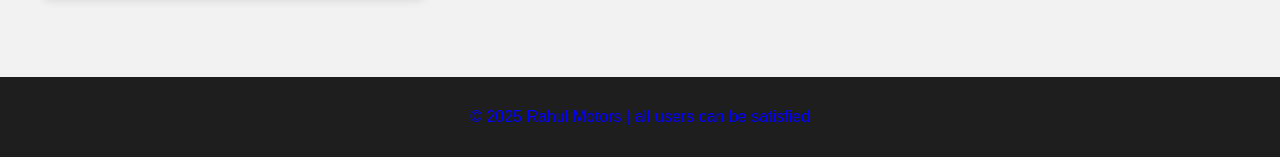
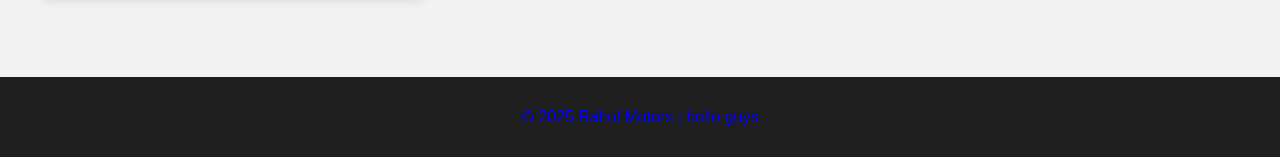
Before and after one commit to rsrr82792-glitch/django-todoapp, a Django app: page / in a window 1280 px wide. Shown: the part 802-959 px from the top of the page. Run offline with Django 3.2, Linux system fonts and the light colour scheme.

Commit message:
Update footer text in cars.html

```diff
--- a/todoApp/templates/cars.html
+++ b/todoApp/templates/cars.html
@@ -98,7 +98,7 @@
   </div>
 
   <footer>
-    <p>© 2025 Rahul Motors | all users can be satisfied </p>
+    <p>© 2025 Rahul Motors | hello guys </p>
   </footer>
 </body>
 </html>
```
